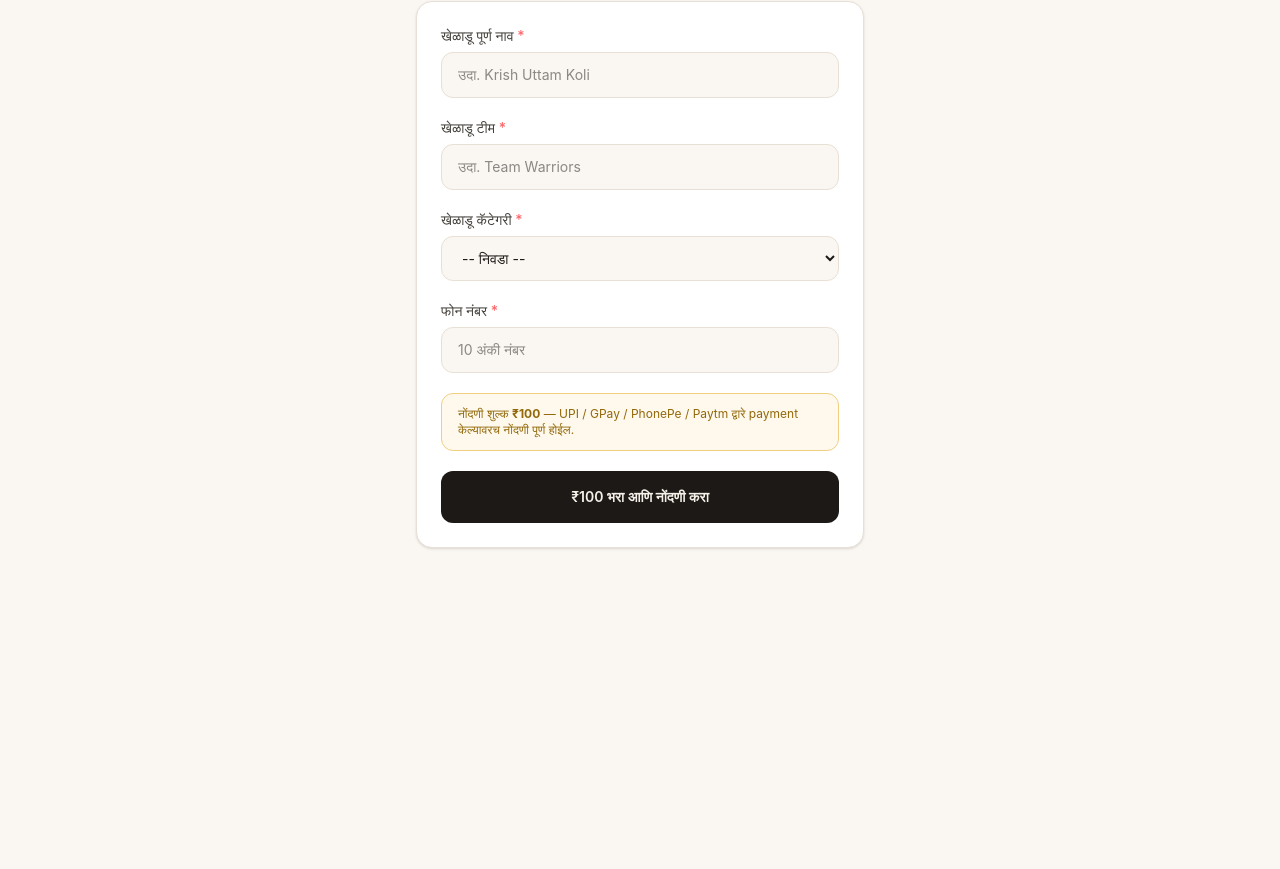
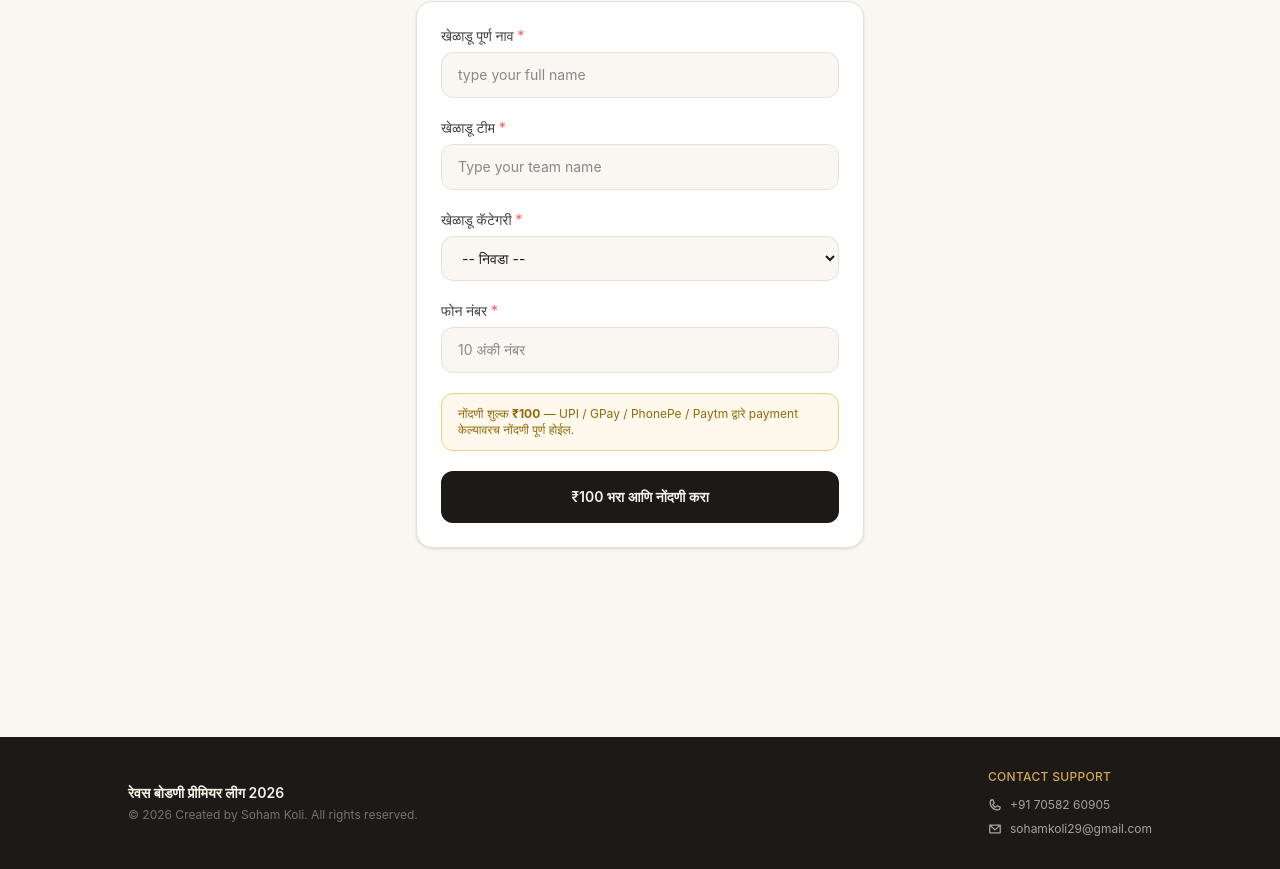
Before and after one commit to sohamkoli29/revas-bodani-2026, a React (Vite) app in the folder frontend/: page /register in a window 1280 px wide. Shown: the part 183-1052 px from the top of the page. Before the commit the page ends 856 px from the top, so only its background shows below. Built offline with nearby package versions, Linux system fonts and the light colour scheme; no server answers.

Commit message:
phosphor icons in footer, update success message

```diff
--- a/frontend/package.json
+++ b/frontend/package.json
@@ -10,6 +10,7 @@
     "preview": "vite preview"
   },
   "dependencies": {
+    "@phosphor-icons/react": "^2.1.10",
     "@supabase/supabase-js": "^2.105.4",
     "@tailwindcss/vite": "^4.3.0",
     "axios": "^1.16.1",
--- a/frontend/src/App.jsx
+++ b/frontend/src/App.jsx
@@ -1,4 +1,5 @@
 import { BrowserRouter, Routes, Route } from 'react-router-dom'
+import { Phone, EnvelopeSimple } from '@phosphor-icons/react'
 import Navbar from './components/Navbar'
 import Home from './pages/Home'
 import Register from './pages/Register'
@@ -15,6 +16,42 @@ export default function App() {
         <Route path="/players"  element={<Players />} />
         <Route path="/admin"    element={<Admin />} />
       </Routes>
+      <Footer />
     </BrowserRouter>
   )
 }
+
+function Footer() {
+  return (
+    <footer className="bg-[#1c1917] mt-16 px-4 py-8">
+      <div className="max-w-5xl mx-auto flex flex-col md:flex-row items-center justify-between gap-4 text-center md:text-left">
+
+        <div>
+          <p className="text-[#f5f0e8] text-sm font-semibold">
+            रेवस बोडणी प्रीमियर लीग 2026
+          </p>
+          <p className="text-[#78716c] text-xs mt-1">
+            © 2026 Created by Soham Koli. All rights reserved.
+          </p>
+        </div>
+
+        <div className="flex flex-col gap-2 text-xs text-[#a8a29e]">
+          <p className="text-[#d4a853] font-medium text-xs uppercase tracking-wide mb-1">
+            Contact Support
+          </p>
+          <a href="tel:+919876543210"
+            className="flex items-center gap-2 hover:text-[#f5f0e8] transition-colors justify-center md:justify-start">
+            <Phone size={14} weight="bold" />
+            +91 70582 60905
+          </a>
+          <a href="mailto:support@revasbodani.com"
+            className="flex items-center gap-2 hover:text-[#f5f0e8] transition-colors justify-center md:justify-start">
+            <EnvelopeSimple size={14} weight="bold" />
+            sohamkoli29@gmail.com
+          </a>
+        </div>
+
+      </div>
+    </footer>
+  )
+}
--- a/frontend/src/pages/Register.jsx
+++ b/frontend/src/pages/Register.jsx
@@ -97,9 +97,10 @@ export default function Register() {
         <div className="w-16 h-16 bg-green-100 rounded-full flex items-center justify-center mx-auto mb-4 text-3xl">✅</div>
         <h2 className="text-2xl font-bold text-[#1c1917] mb-2">नोंदणी यशस्वी!</h2>
         <p className="text-[#78716c] mb-6">
-          <span className="font-semibold text-[#1c1917]">{form.full_name}</span>, तुमची
-          नोंदणी <span className="font-semibold">{form.team}</span> टीमसाठी झाली आहे.
-        </p>
+  <span className="font-semibold text-[#1c1917]">{form.full_name}</span>, तुमची{' '}
+  <span className="font-semibold text-[#d4a853]">रेवस बोडणी प्रीमियर लीग 2026</span>{' '}
+  साठी नोंदणी झाली आहे.
+</p>
         <a href="/players"
           className="inline-block bg-[#1c1917] text-[#f5f0e8] px-6 py-3 rounded-xl font-medium text-sm">
           सर्व खेळाडू पहा →
@@ -128,7 +129,7 @@ export default function Register() {
               name="full_name"
               value={form.full_name}
               onChange={handleChange}
-              placeholder="उदा. Krish Uttam Koli"
+              placeholder="type your full name"
               className="w-full px-4 py-3 rounded-xl border border-[#e8e0d5] bg-[#faf7f2] text-[#1c1917] text-sm focus:outline-none focus:border-[#d4a853] focus:ring-1 focus:ring-[#d4a853] transition"
             />
           </div>
@@ -142,7 +143,7 @@ export default function Register() {
               name="team"
               value={form.team}
               onChange={handleChange}
-              placeholder="उदा. Team Warriors"
+              placeholder="Type your team name"
               className="w-full px-4 py-3 rounded-xl border border-[#e8e0d5] bg-[#faf7f2] text-[#1c1917] text-sm focus:outline-none focus:border-[#d4a853] focus:ring-1 focus:ring-[#d4a853] transition"
             />
           </div>
```
Also changed, not shown: 2 other files (tests, documents, lock files or other folders).
